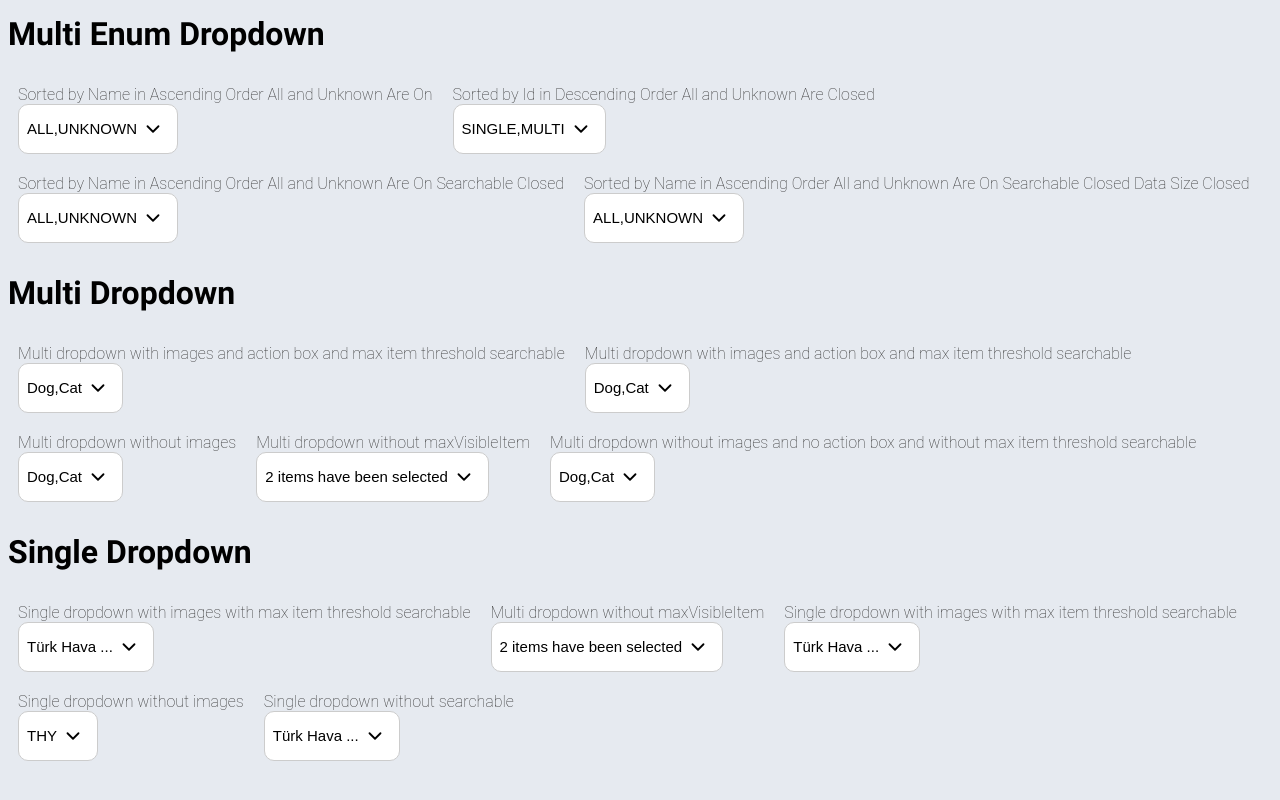
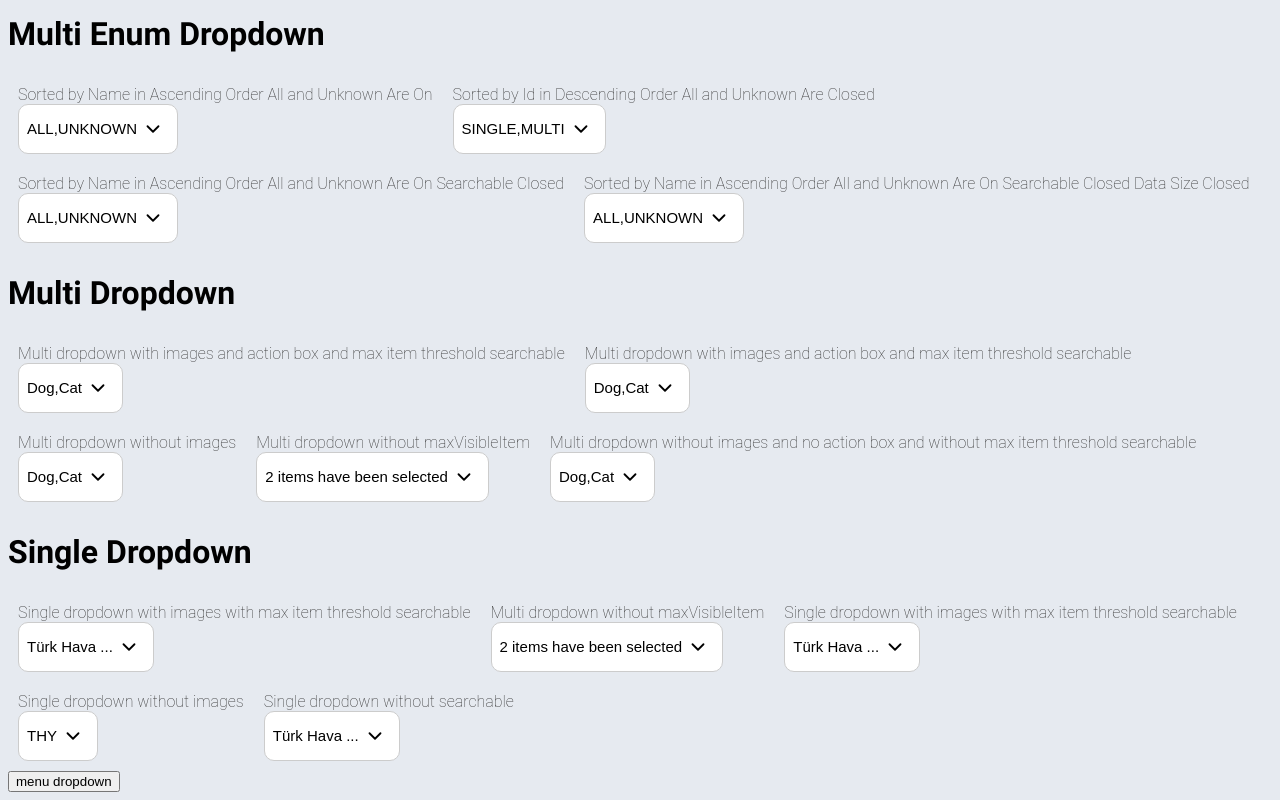
Before and after one commit to Mwiert/miniSpa, a Vue app: page /summerLovers in a window 1280 px wide. Shown: the part 265-1065 px from the top of the page. Before the commit the page ends 1044 px from the top, so only its background shows below. Built offline with nearby package versions, Linux system fonts and the light colour scheme; a web font is replaced by a local one.

Commit message:
MenuDropdown init

```diff
--- /dev/null
+++ b/src/components/Dropdown/MenuDropdown.vue
@@ -0,0 +1,21 @@
+<template>
+    <div class="menu-dropdown-c">
+        <slot :childClick="childClick"></slot>
+    </div>
+</template>
+
+<script>
+    export default {
+        name: "MenuDropdown",
+        methods: {
+            childClick() {
+                window.alert('child click')
+            }
+        },
+
+    }
+</script>
+
+<style lang="scss" scoped>
+
+</style>
--- a/src/pages/SummerLovers.vue
+++ b/src/pages/SummerLovers.vue
@@ -267,6 +267,11 @@
         :iconImage="'iconImage'"
         primaryKey="id" />
     </div>
+    <div>
+      <MenuDropdown v-slot="{childClick}">
+        <button @click="childClick">menu dropdown</button>
+      </MenuDropdown>
+    </div>
   </div>
 </template>
 
@@ -276,12 +281,14 @@ import UIDropdown from '../components/Dropdown/UIDropdown.vue'
 import UIMultiDropdown from '../components/Dropdown/UIMultiDropdown.vue'
 import EInternComponentType from '../enum/EInternComponentType'
 import EInternSingleComponentType from '../enum/EInternSingleComponentType'
+import MenuDropdown from '../components/Dropdown/MenuDropdown.vue'
 export default {
   name: 'SummerLovers',
   components: {
     UIEnumDropdown,
     UIDropdown,
-    UIMultiDropdown
+    UIMultiDropdown,
+    MenuDropdown
   },
   data() {
     return {
```
